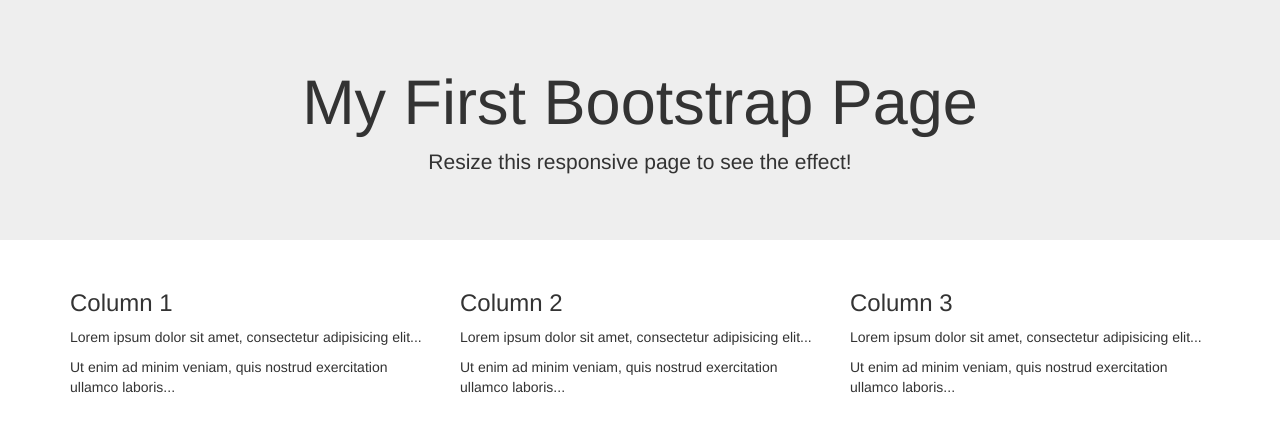
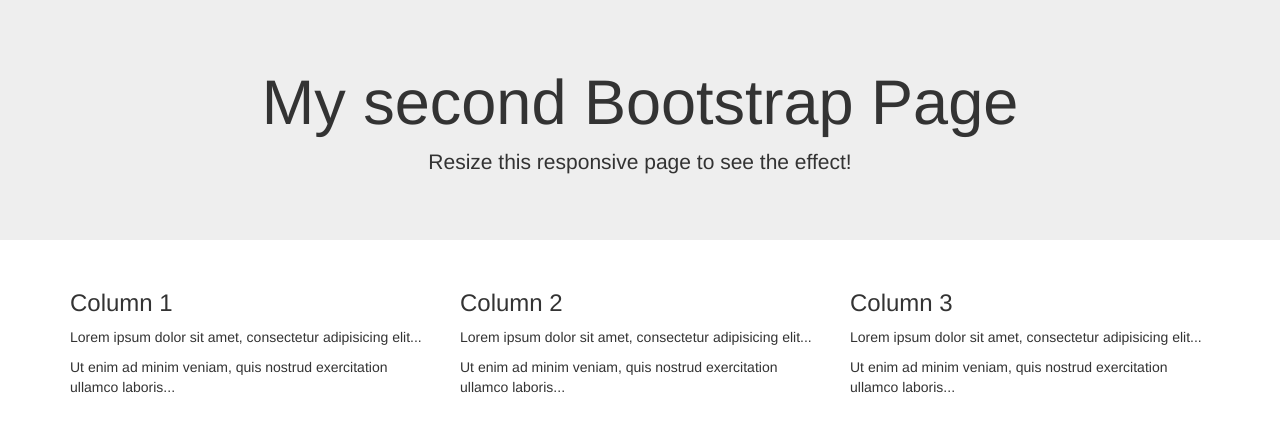
Before and after one commit to davtyan111/index, a plain HTML site: page index.html in a window 1280 px wide. Drawn offline with nearby package versions, Linux system fonts and the light colour scheme.

Commit message:
Update index.html

```diff
--- a/index.html
+++ b/index.html
@@ -11,7 +11,7 @@
 <body>
 
 <div class="jumbotron text-center">
-  <h1>My First Bootstrap Page</h1>
+  <h1>My second Bootstrap Page</h1>
   <p>Resize this responsive page to see the effect!</p>
 </div>
 
```
